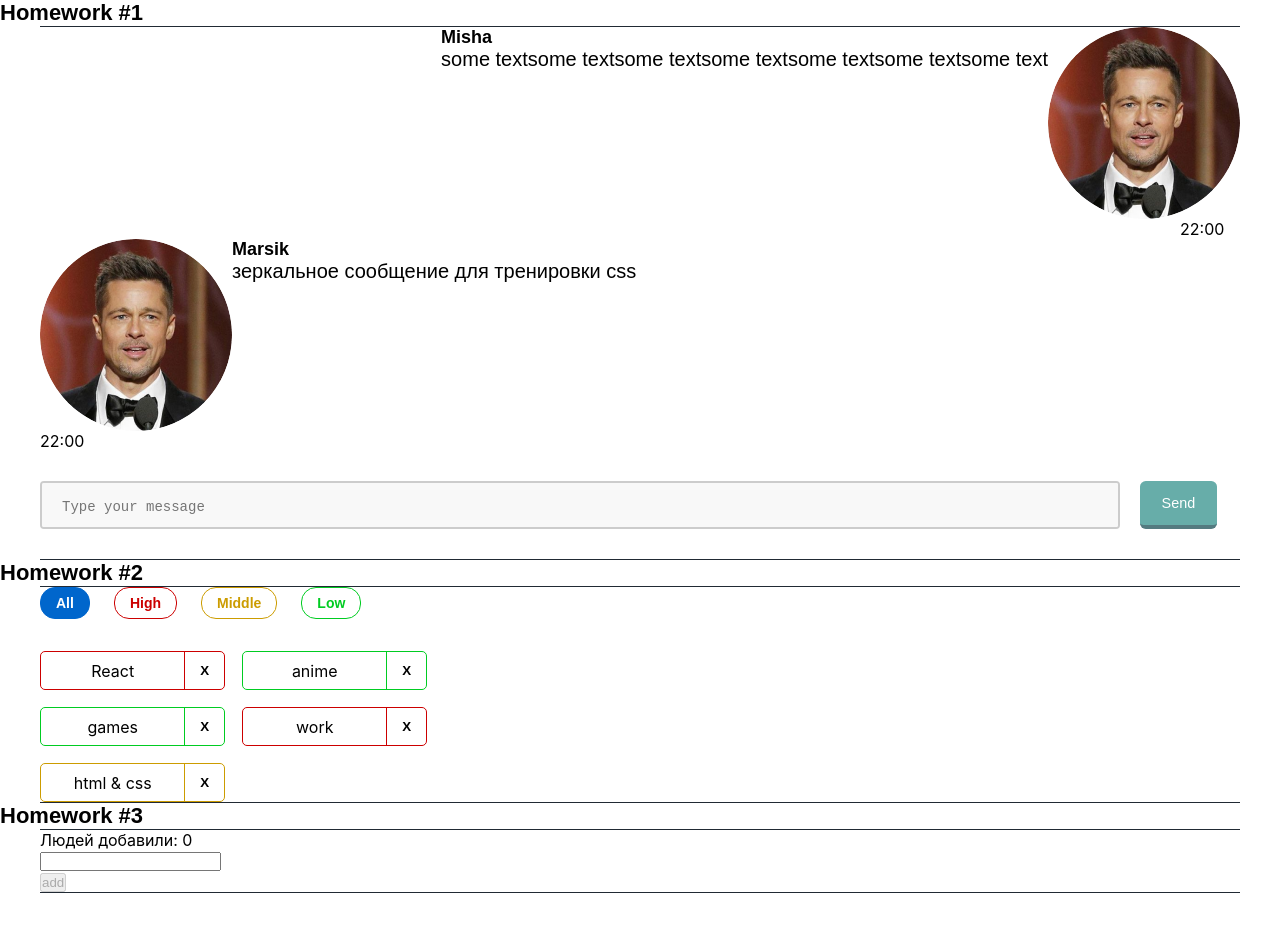
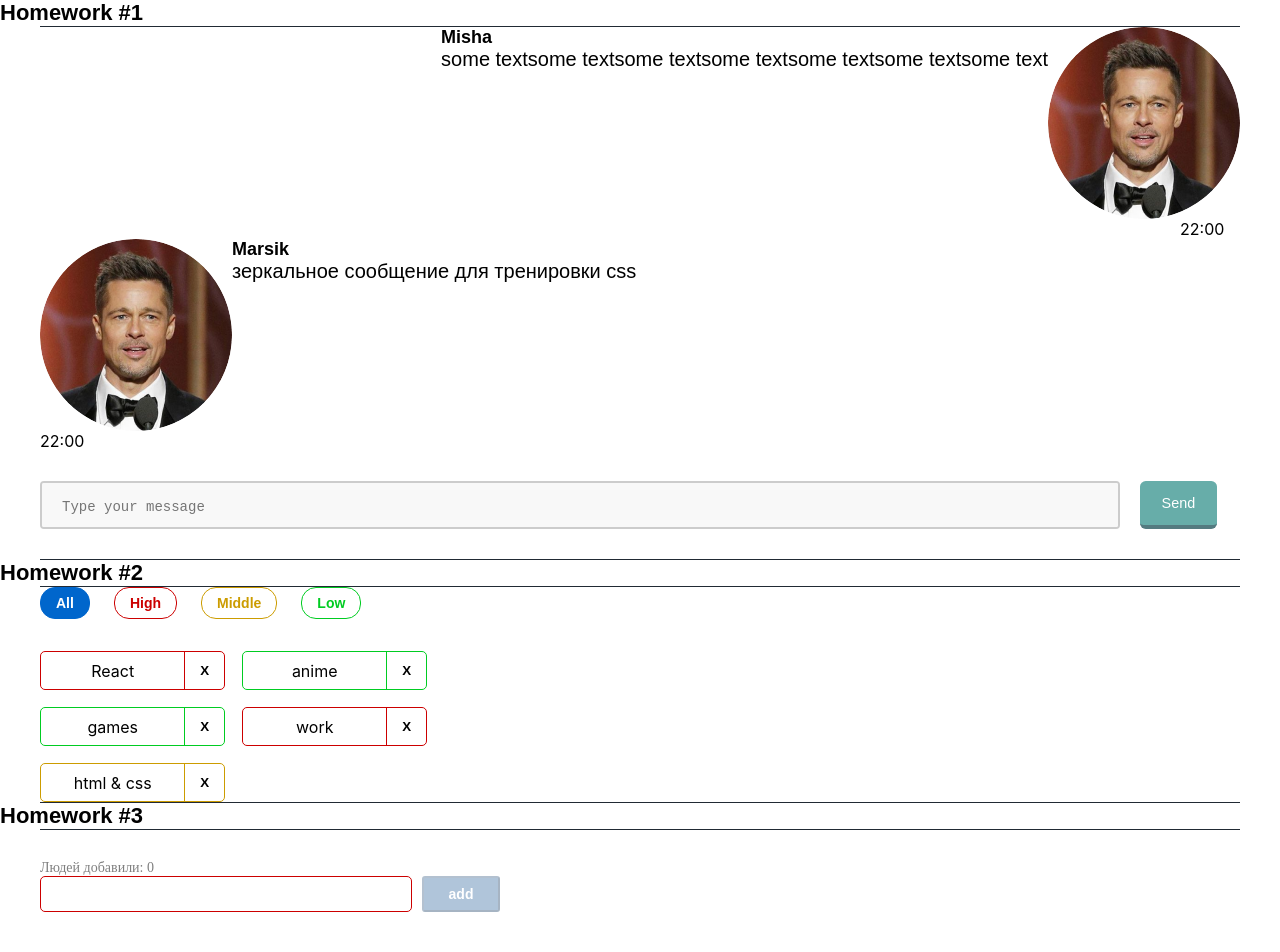
Before and after one commit to Mikhail8815/Homeworks_Sprint_02, a React (Create React App) app: page / in a window 1280 px wide. Shown: the top 952 px of the page. Before the commit the page ends 893 px from the top, so only its background shows below. Built offline with nearby package versions, Linux system fonts and the light colour scheme.

Commit message:
SP_02_WEEK_3

```diff
--- a/src/s2-homeworks/hw03/Greeting.module.css
+++ b/src/s2-homeworks/hw03/Greeting.module.css
@@ -1,35 +1,64 @@
 .greetingForm {
+    min-height: 372px;
+    padding-top: 30px;
 }
 
 .inputAndButtonContainer {
+    display: flex;
+    gap: 10px;
 }
 
 .error {
+    color: red;
 }
 
 .input {
+    border: 1px solid #c00;
+    border-radius: 5px;
+    width: 372px;
+    height: 36px;
+    font-family: "Montserrat", sans-serif;
+    font-size: 16px;
 }
 
 .input:focus {
 }
 
 .errorInput {
+  border-color: red;
 }
 
 .button {
+    border-radius: 3px;
+    padding: 5px 24px;
+    width: 78px;
+    height: 36px;
+    background: #06c;
+    opacity: 0.5;
+    font-weight: 600;
+    font-size: 14px;
+    color: #fff;
 }
 
 .button:focus {
+
 }
 
 .button:active {
+
 }
 
 .button:disabled {
+    background: #638bb5;
 }
 
 .text {
+    font-family: Montserrat;
+    font-weight: 400;
+    font-size: 14px;
+    color: rgba(0, 0, 0, 0.5);
 }
 
 .greeting {
+    margin-top: 10px;
 }
--- a/src/s2-homeworks/hw03/Greeting.tsx
+++ b/src/s2-homeworks/hw03/Greeting.tsx
@@ -25,7 +25,7 @@ const Greeting: React.FC<GreetingPropsType> = (
         lastUserName,
     } // деструктуризация пропсов
 ) => {
-    const inputClass = s.errorInput // need to fix with (?:)
+    const inputClass =error? `${s.input} ${s.errorInput}`: s.input // need to fix with (?:)
 
     return (
         <div id={'hw3-form'} className={s.greetingForm}>
@@ -42,7 +42,7 @@ const Greeting: React.FC<GreetingPropsType> = (
                         id={'hw3-input'}
                         value={name}
                         onChange={setNameCallback}
-                        className={error ? s.input : inputClass}
+                        className={inputClass}
                         onKeyDown={onEnter}
                         onBlur={onBlur}
                     />
--- a/src/s2-homeworks/hw03/GreetingContainer.tsx
+++ b/src/s2-homeworks/hw03/GreetingContainer.tsx
@@ -10,11 +10,12 @@ type GreetingContainerPropsType = {
 }
 
 export const pureAddUser = (name: string, setError: (error: string)=>void, setName: (name: string)=>void, addUserCallback: (name: string)=>void) => {
-  if (name.trim() !== '') {
-      addUserCallback(name)
-      setName('')
+    if (name.trim() === '') {
+      setError('Ошибка! Введите имя!')
+
   } else {
-      setError('Ошибка! Введите имя!')
+        addUserCallback(name)
+        setName('')
   }
     // если имя пустое - показать ошибку, иначе - добавить юзера и очистить инпут
 }
```
